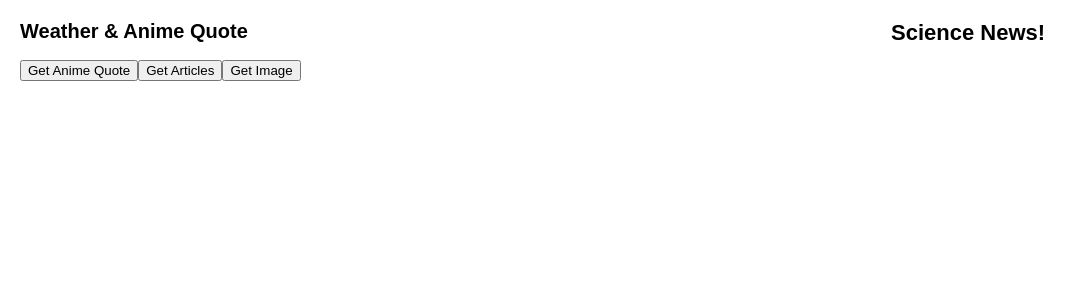
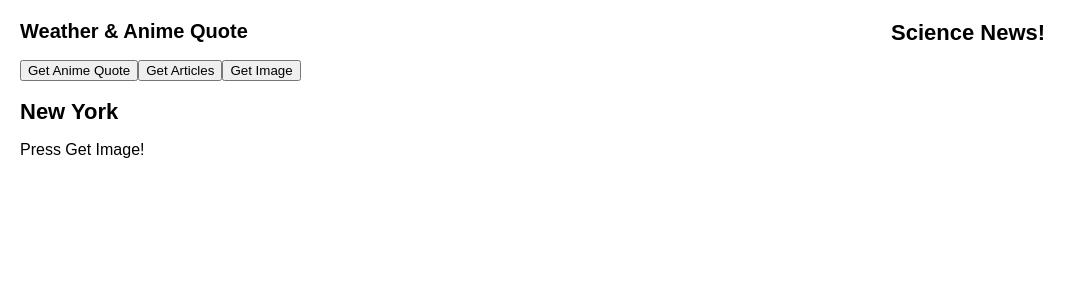
Before and after one commit to wy33/Web_Dev_Assignment5, a React (Create React App) app in the folder src/: page / in a window 1280 px wide. Shown: the top 300 px of the page, without its empty margins (0-1086 px from the left). Built offline with nearby package versions, Linux system fonts and the light colour scheme.

Commit message:
SeparateFile

```diff
--- a/src/App.js
+++ b/src/App.js
@@ -1,5 +1,6 @@
 import { useReducer, useState } from "react";
 import ArticleList from "./Articles.js";
+import Image from "./Image.js"
 
 export default function Gallery() {
 	const [quote, setQuote] = useState({ anime: null, character: null, quote: null });
@@ -31,7 +32,7 @@ export default function Gallery() {
 			if (data.urls && data.urls.regular) {
 			  setImageData({ ...imagedata, imageUrl: data.urls.regular });
 			} else {
-			  console.error("Image URL not found in the response.");
+			  console.error(error);
 			}
 		  })
 		.catch(error => console.error(error));
@@ -52,7 +53,7 @@ export default function Gallery() {
 			<h2>{quote.anime}</h2>
 			<h3>{quote.character}</h3>
 			<p>{quote.quote}</p>
-			{imagedata.imageUrl && <img src={imagedata.imageUrl} alt="Random Image" />}
+			<Image imageUrl={imagedata.imageUrl} />
 		</>
 	);
 }
--- /dev/null
+++ b/src/Image.js
@@ -0,0 +1,14 @@
+import React from "react";
+
+export default function Image({ imageUrl }) {
+  return (
+    <div>
+      <h1>New York</h1>
+      {imageUrl ? (
+        <img src={imageUrl} alt="Random Image" />
+      ) : (
+        <p>Press Get Image!</p>
+      )}
+    </div>
+  );
+}
```
